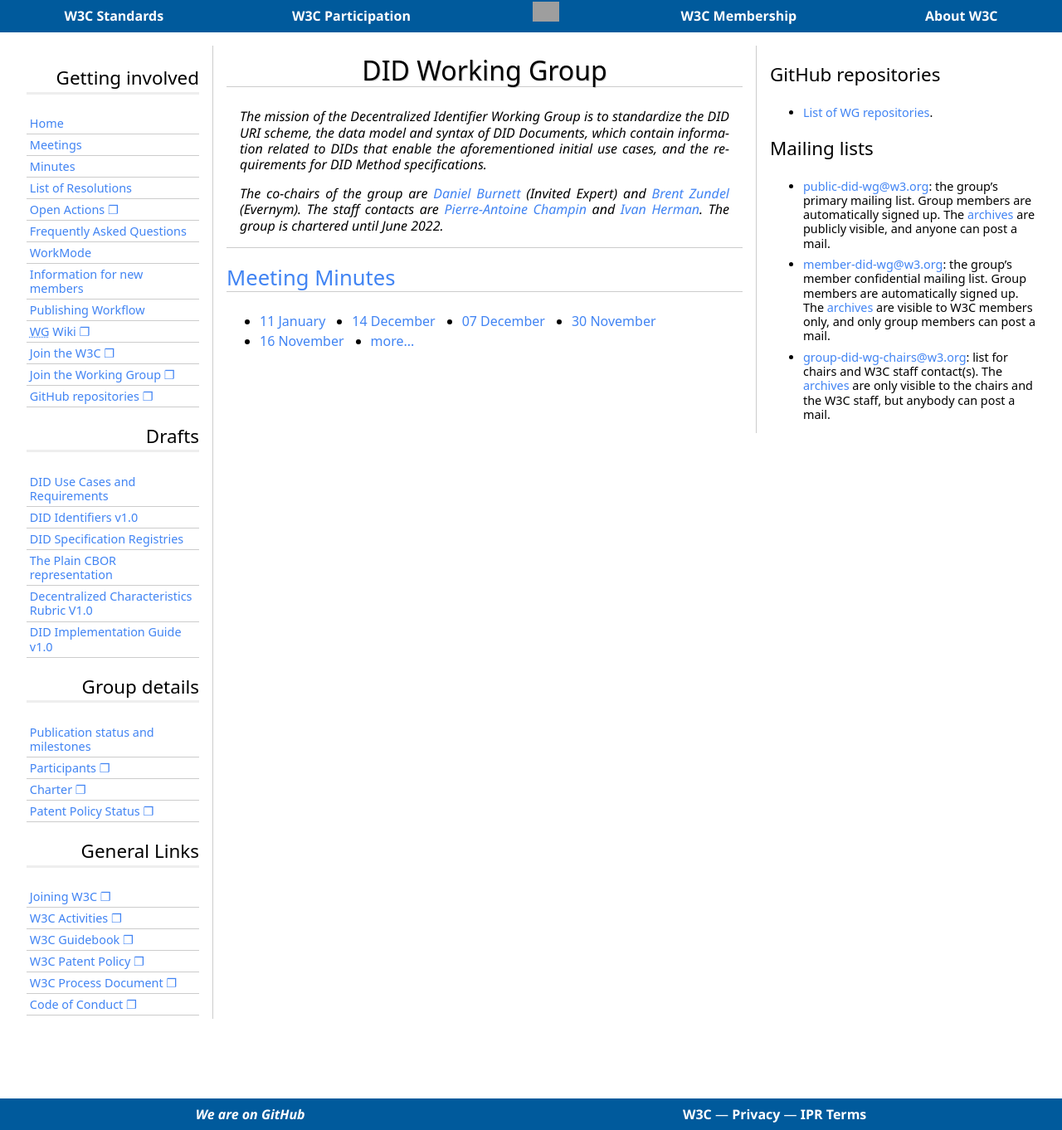
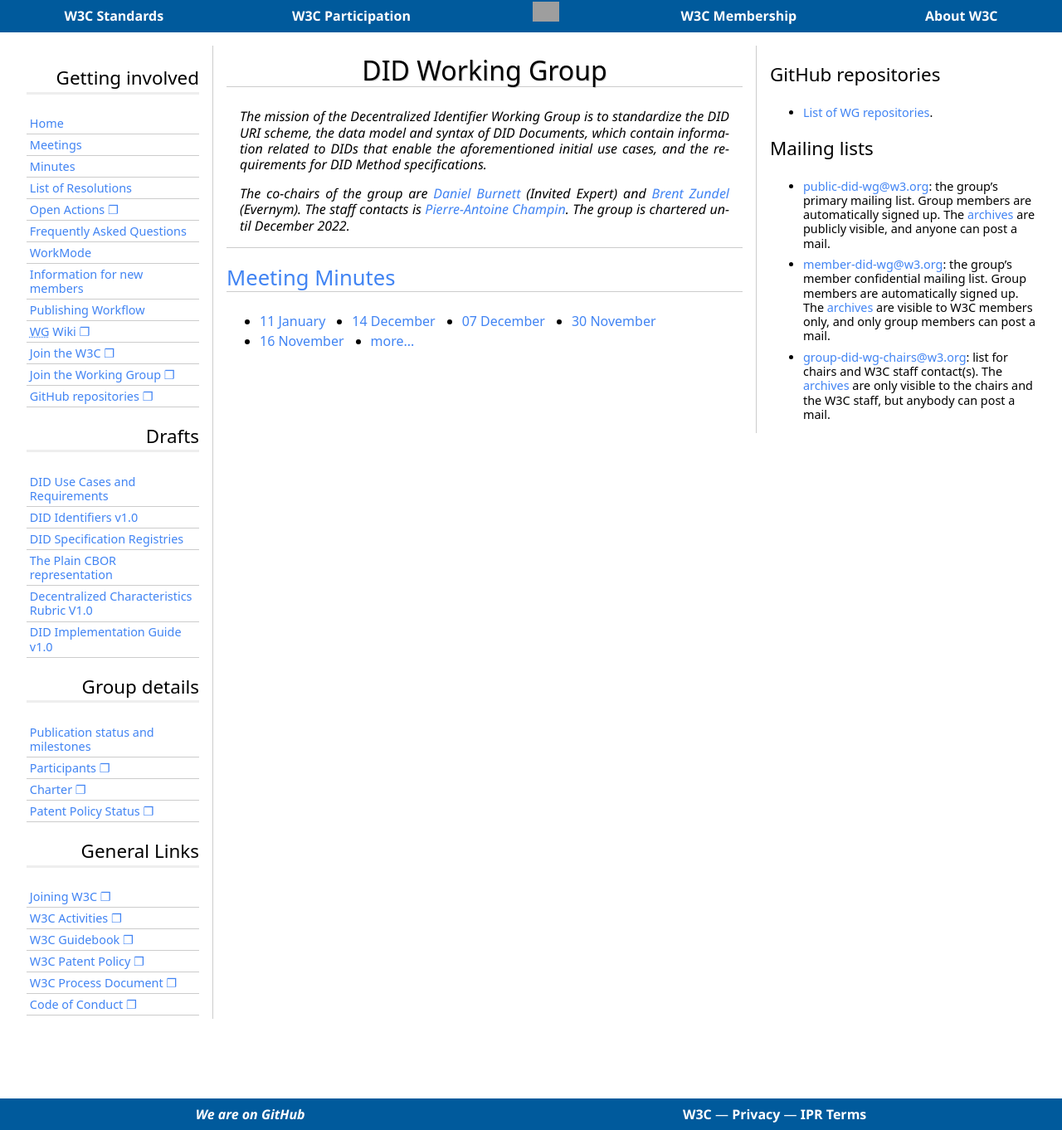
Before and after one commit to w3c/did-wg, a Jekyll site: the page built from index.md, in a window 1280 px wide. Shown: the whole page at 83% size. Built offline with Jekyll 4.4.1, drawn with Linux system fonts in a browser that asks for light colours; some web fonts are replaced; grey boxes are pictures that could not be loaded.

Commit message:
Updated the home page

```diff
--- a/_layouts/home.html
+++ b/_layouts/home.html
@@ -51,10 +51,9 @@
 
                 <p>The co-chairs of the group are
                     <a href="mailto:danielcburnett@gmail.com">Daniel Burnett</a> (Invited Expert) and
-                    <a href="mailto:brent.zundel@evernym.com">Brent Zundel</a> (Evernym).
-                    The staff contacts are <a href="mailto:pierre-antoine@w3.org">Pierre-Antoine Champin</a> and
-                    <a href="mailto:ivan@w3.org">Ivan Herman</a>.
-                    The group is chartered until June 2022.
+                    <a href="mailto:brent.zundel@avast.com">Brent Zundel</a> (Evernym).
+                    The staff contacts is <a href="mailto:pierre-antoine@w3.org">Pierre-Antoine Champin</a>.
+                    The group is chartered until December 2022.
                 </p>
             </section>
 
```
